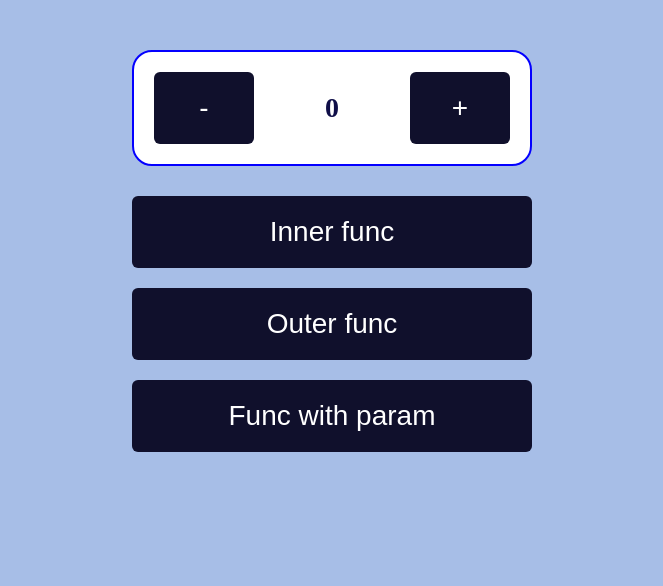
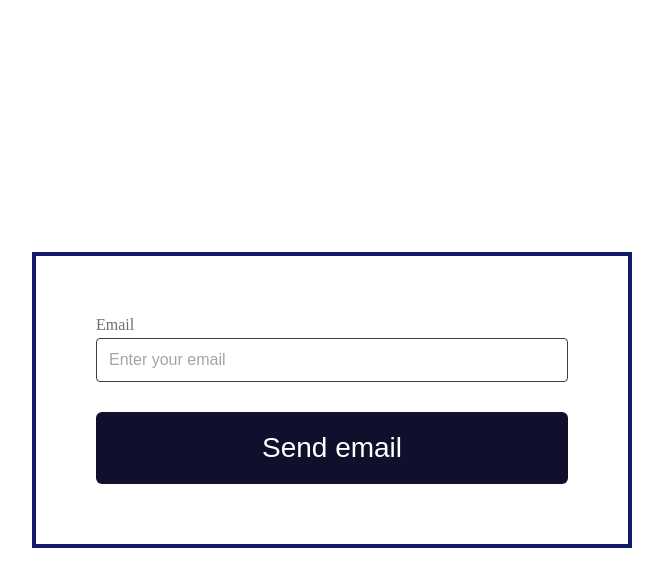
Before and after one commit to olena1205/71_react, a React (Vite) app: page / in a window 1280 px wide. Shown: the top 586 px of the page, without its empty margins (308-971 px from the left). Built offline with nearby package versions, Linux system fonts and the light colour scheme.

Commit message:
add changes lesson04

```diff
--- a/src/App.jsx
+++ b/src/App.jsx
@@ -7,6 +7,7 @@ import Lesson03 from "./lessons/Lesson03/Lesson03";
 import Lesson04 from "./lessons/Lesson04/Lesson04";
 
 // Импорты домашних работ
+import Homework02 from "./homeworks/Homework02/Homework02";
 import Homework03 from "./homeworks/Homework03/Homework03";
 
 function App() {
@@ -14,12 +15,14 @@ function App() {
     <>
       {/* Лекция 2 */}
       {/* <Lesson02/> */}
+      {/* <Homework02 /> */}
 
       {/* Лекция 3 */}
       {/* <Lesson03 /> */}
+      <Homework03 />
 
       {/* Лекция 4 */}
-      <Lesson04 />
+      {/* <Lesson04 /> */}
     </>
   );
 }
--- a/src/components/Input/Input.jsx
+++ b/src/components/Input/Input.jsx
@@ -1,12 +1,13 @@
 import "./styles.css";
 
-function Input({ name, type, label, placeholder }) {
+function Input({ name, type, label, id, placeholder }) {
   return (
     <div className="input-container">
-      <label>{label}</label>
+      <label htmlFor={id}>{label}</label>
       <input
        name={name}
        type={type}
+       id={id}
        placeholder={placeholder}
        />
     </div>
--- a/src/homeworks/Homework03/Homework03.jsx
+++ b/src/homeworks/Homework03/Homework03.jsx
@@ -8,6 +8,7 @@ function Homework03() {
       <form className="contact-form">
         <Input
           name="email"
+          id="email_id"
           label="Email"
           placeholder="Enter your email"
           type="email"
--- a/src/lessons/Lesson04/Lesson04.jsx
+++ b/src/lessons/Lesson04/Lesson04.jsx
@@ -1,6 +1,8 @@
 import Button from "../../components/Button/Button";
 import Counter from "../../components/Counter/Counter";
 import "./styles.css";
+
+
 function Lesson04() {
   const showMessage = () => {
     alert("Outer function");
```
